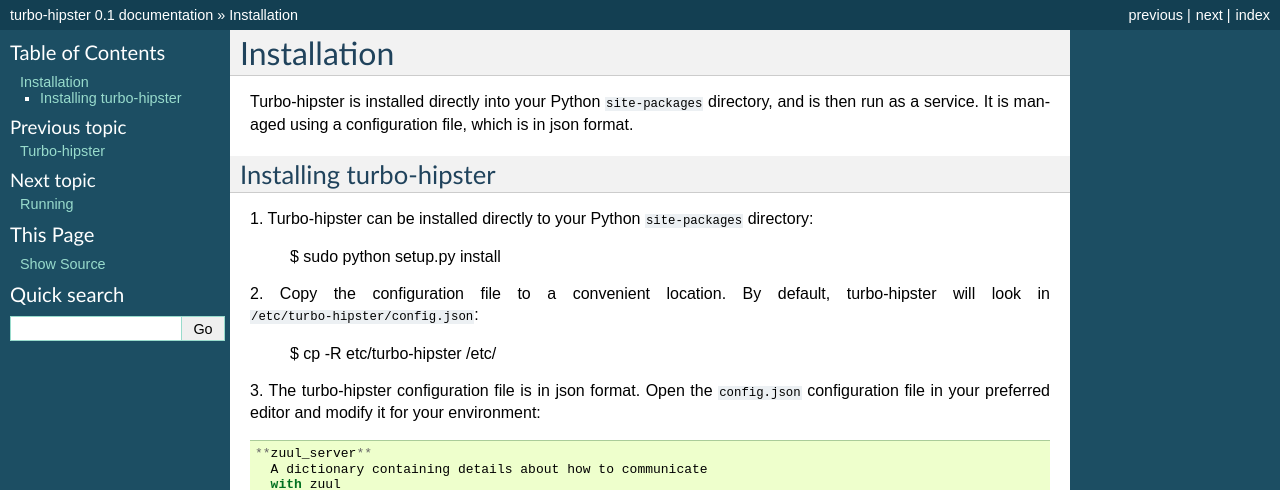
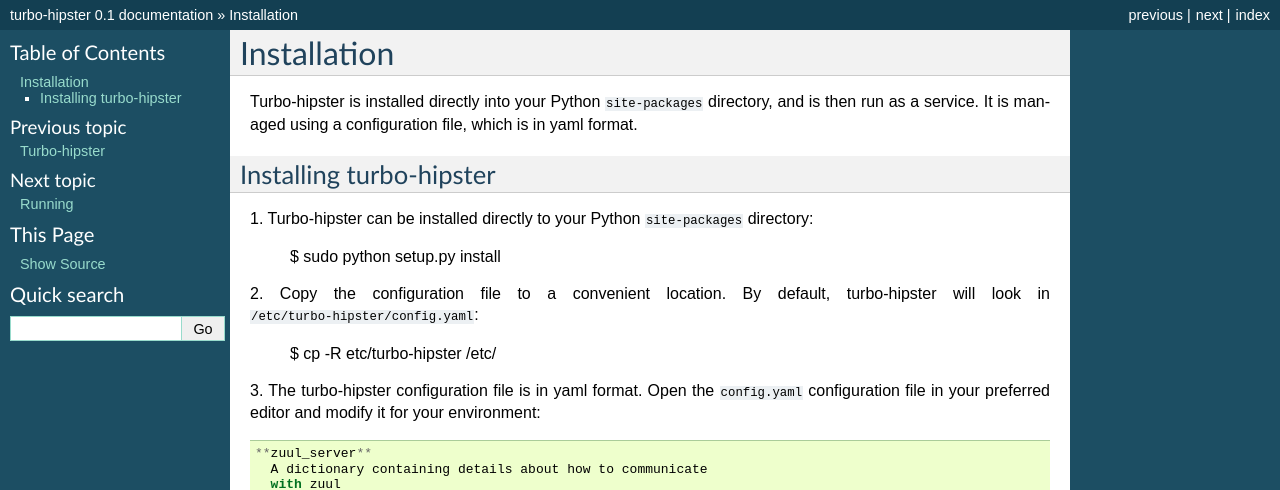
Before and after one commit to openstack-archive/turbo-hipster, a Sphinx documentation site: the page built from doc/source/installation.rst, in a window 1280 px wide and 900 px high. Shown: the top 490 px of the window. Built offline with Sphinx 7.4.7, drawn with Linux system fonts in a browser that asks for light colours; some of the changed text lies outside the part shown.

Commit message:
Change the config format to yaml
Yaml is the format that openstack-infra uses, it's easier to
read and not nearly as ugly as a json file.

It has been decided that we will replace the json formatted config
file with a yaml one. This change completely removes json config
support from turbo hipster and replaces it with yaml. As such the
old config.json has also been replaced by a yaml version.

Change-Id: Ic4c62281ee3796e5f118e441722377046e850135

```diff
--- a/doc/source/installation.rst
+++ b/doc/source/installation.rst
@@ -8,7 +8,7 @@ Installation
 
 Turbo-hipster is installed directly into your Python ``site-packages``
 directory, and is then run as a service. It is managed using a configuration
-file, which is in json format.
+file, which is in yaml format.
 
 Installing turbo-hipster
 ------------------------
@@ -19,12 +19,12 @@ directory:
  $ sudo python setup.py install
 
 2. Copy the configuration file to a convenient location. By default,
-turbo-hipster will look in ``/etc/turbo-hipster/config.json``:
+turbo-hipster will look in ``/etc/turbo-hipster/config.yaml``:
 
  $ cp -R etc/turbo-hipster /etc/
 
-3. The turbo-hipster configuration file is in json format. Open the
-``config.json`` configuration file in your preferred editor and modify it
+3. The turbo-hipster configuration file is in yaml format. Open the
+``config.yaml`` configuration file in your preferred editor and modify it
 for your environment::
 
   **zuul_server**
@@ -113,4 +113,4 @@ editor, and edit it to ensure it is writable by ``other``:
  Debug logging must be configured for turbo-hipster, as it uses the Python
  logging framework to capture log messages from the task plugin code.
  To configure debug logging, set the ``debug_log`` configuration
- setting in the ``config.json`` configuration file.
+ setting in the ``config.yaml`` configuration file.
--- a/doc/source/running.rst
+++ b/doc/source/running.rst
@@ -61,7 +61,7 @@ with turbo-hipster. They must contain a ``task.py`` file with a ``Runner``
 class.
 
 Once you have created a turbo-hipster plugin, you need to configure it in
-the ``config.json`` configuration file.
+the ``config.yaml`` configuration file.
 
 .. FIXME More config information required here
 
@@ -86,7 +86,7 @@ turbo-hipster's configuration file.
 
  $ cp /my/dataset.json /var/lib/turbo-hipster/datasets/
 
-3. Open the ``/etc/turbo-hipster/config.json`` file in your preferred
+3. Open the ``/etc/turbo-hipster/config.yaml`` file in your preferred
 editor, locate the plugins section, and add this line::
 
   **plugins**
```
Also changed, not shown: 5 other files.
